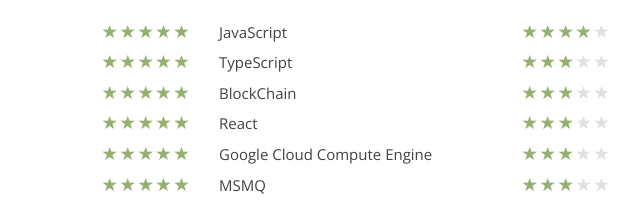
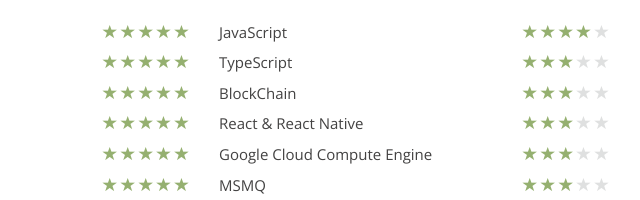
Before and after one commit to jreisz/www.reisz.com, a website: page index.html in a window 1280 px wide. Shown: the part 4721-4921 px from the top of the page, 436-1076 px from the left. Drawn offline with nearby package versions, Linux system fonts and the light colour scheme.

Commit message:
Update index.html

```diff
--- a/index.html
+++ b/index.html
@@ -841,7 +841,7 @@
 
 
 			<li>
-				<span class="ability-title">React</span>
+				<span class="ability-title">React & React Native</span>
 				<span class="ability-score">
 
 
```
